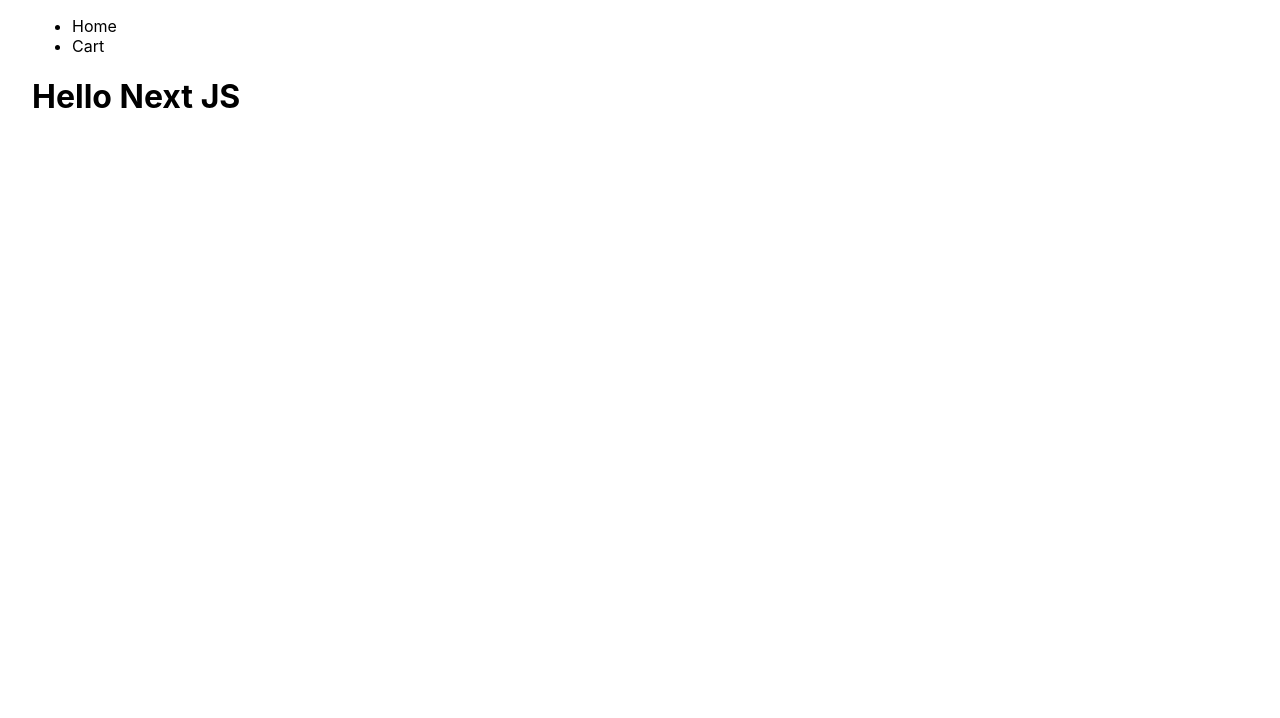
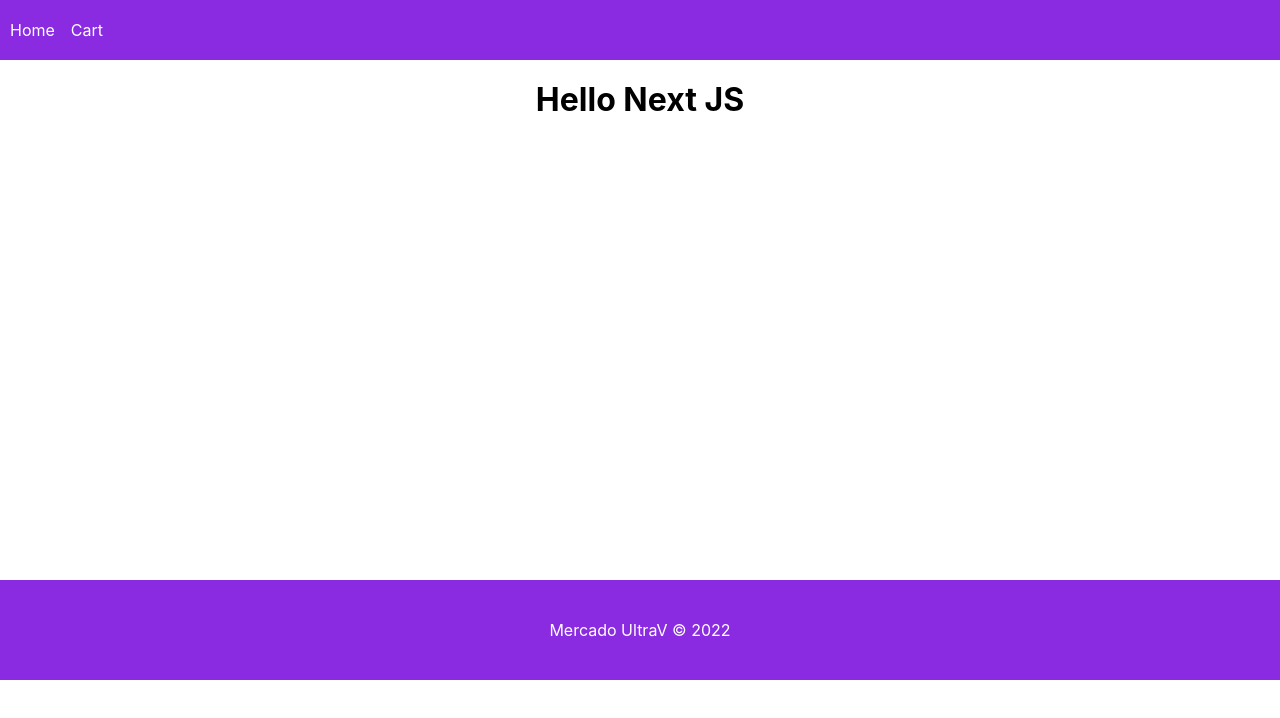
Before and after one commit to AmiltonCabral/mercado-ultrav, a Next.js app: page / in a window 1280 px wide. Shown: the top 718 px of the page. Built offline with nearby package versions, Linux system fonts and the light colour scheme.

Commit message:
created navbar and footer

```diff
--- /dev/null
+++ b/components/Footer.js
@@ -0,0 +1,9 @@
+import styles from '../styles/Footer.module.css'
+
+export default function Footer() {
+  return (
+    <footer className={styles.footer}>
+      <p>Mercado UltraV &copy; 2022</p>
+    </footer>
+  )
+}
--- /dev/null
+++ b/components/MainContainer.js
@@ -0,0 +1,14 @@
+import Navbar from "./Navbar"
+import Footer from "./Footer"
+
+import styles from '../styles/MainContainer.module.css'
+
+export default function MainContainer({children}) {
+  return (
+    <>
+      <Navbar />
+        <main className={styles.container}>{children}</main>
+      <Footer />
+    </>
+  )
+}
--- /dev/null
+++ b/components/Navbar.js
@@ -0,0 +1,22 @@
+import Link from 'next/link'
+
+import styles from '../styles/Navbar.module.css'
+
+export default function Navbar() {
+  return (
+    <nav className={styles.navbar}>
+      <ul className={styles.list}>
+        <li>
+          <Link href="/">
+            <a>Home</a>
+          </Link>
+        </li>
+        <li>
+          <Link href="/cart">
+            <a>Cart</a>
+          </Link>
+        </li>
+      </ul>
+    </nav>
+  )
+}
--- a/pages/_app.js
+++ b/pages/_app.js
@@ -1,7 +1,12 @@
+import MainContainer from '../components/MainContainer'
 import '../styles/globals.css'
 
 function MyApp({ Component, pageProps }) {
-  return <Component {...pageProps} />
+  return (
+    <MainContainer>
+      <Component {...pageProps} />
+    </MainContainer>
+  )
 }
 
 export default MyApp
--- a/pages/index.js
+++ b/pages/index.js
@@ -1,25 +1,9 @@
-import Head from 'next/head'
-import Image from 'next/image'
-import Link from 'next/link'
 import styles from '../styles/Home.module.css'
 
+//<div className={styles.container}>
 export default function Home() {
   return (
-    <div className={styles.container}>
-      <nav>
-        <ul>
-          <li>
-            <Link href="/">
-              <a>Home</a>
-            </Link>
-          </li>
-          <li>
-            <Link href="/cart">
-              <a>Cart</a>
-            </Link>
-          </li>
-        </ul>
-      </nav>
+    <div>
       <h1>Hello Next JS</h1>
     </div>
   )
--- /dev/null
+++ b/styles/Footer.module.css
@@ -0,0 +1,8 @@
+.footer {
+    background-color: blueviolet;
+    color: white;
+    height: 100px;
+    display: flex;
+    justify-content: center;
+    align-items: center;
+}
--- /dev/null
+++ b/styles/MainContainer.module.css
@@ -0,0 +1,5 @@
+.container {
+    min-height: 60vh;
+    padding: 20px;
+    text-align: center;
+}
--- /dev/null
+++ b/styles/Navbar.module.css
@@ -0,0 +1,21 @@
+.navbar {
+    background-color: blueviolet;
+    display: flex;
+}
+
+.list {
+    display: flex;
+    padding: 20px 10px;
+    list-style: none;
+}
+
+.list a {
+    color: white;
+    margin-right: 1em;
+    text-decoration: none;
+    transition: .3s;
+}
+
+.navbar a:hover {
+    color: black;
+}
--- a/styles/globals.css
+++ b/styles/globals.css
@@ -1,26 +1,6 @@
-html,
-body {
+* {
   padding: 0;
   margin: 0;
   font-family: -apple-system, BlinkMacSystemFont, Segoe UI, Roboto, Oxygen,
     Ubuntu, Cantarell, Fira Sans, Droid Sans, Helvetica Neue, sans-serif;
 }
-
-a {
-  color: inherit;
-  text-decoration: none;
-}
-
-* {
-  box-sizing: border-box;
-}
-
-@media (prefers-color-scheme: dark) {
-  html {
-    color-scheme: dark;
-  }
-  body {
-    color: white;
-    background: black;
-  }
-}
```
Also changed, not shown: pages/cart.js (+5 -3 lines).
